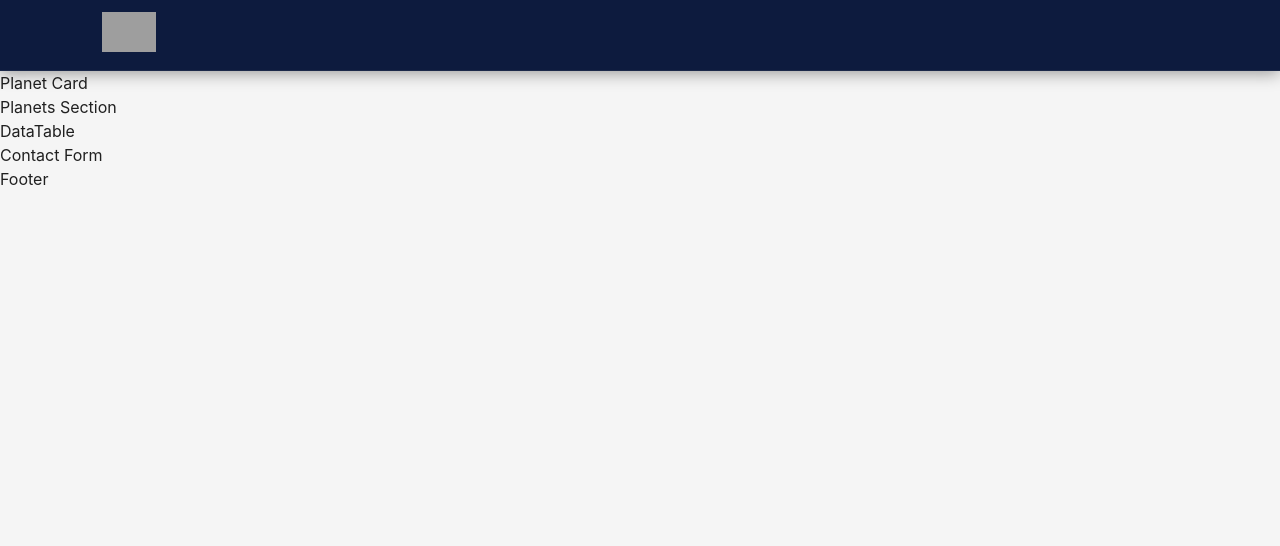
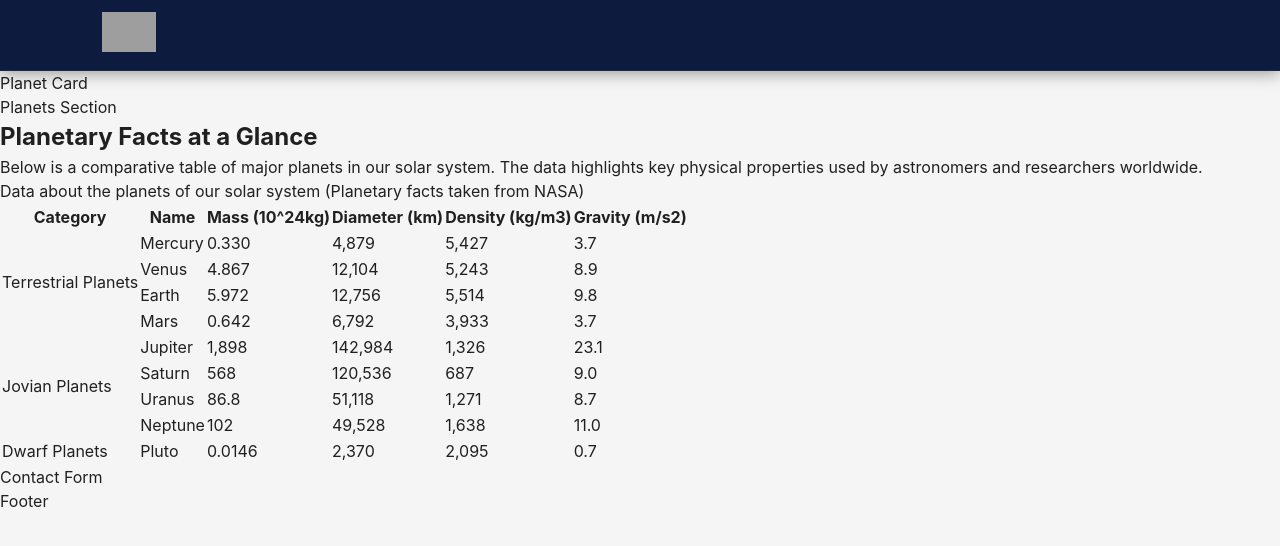
Before and after one commit to CelestialMerchant-source/TS-Academy-Novara-Cohort-Group-11-Capstone-Group, a React (Vite) app: page / in a window 1280 px wide. Shown: the top 546 px of the page. Built offline with nearby package versions, Linux system fonts and the light colour scheme; grey boxes are pictures that could not be loaded.

Commit message:
Enhance DataTable with detailed planetary facts

```diff
--- a/src/components/DataTable.jsx
+++ b/src/components/DataTable.jsx
@@ -1,5 +1,100 @@
 const DataTable = () => {
-  return <div>DataTable</div>
+  return (
+    <section className="data-table-section">
+      <h2 className="table-heading">Planetary Facts at a Glance</h2>
+      <p className="table-subheading">
+        Below is a comparative table of major planets in our solar system.
+        The data highlights key physical properties used by astronomers
+        and researchers worldwide.
+      </p>
+      <p className="table-source">
+        Data about the planets of our solar system (Planetary facts taken from NASA)
+      </p>
+
+      <div className="table-wrapper">
+        <table className="planet-table">
+          <thead>
+            <tr>
+              <th>Category</th>
+              <th>Name</th>
+              <th>Mass (10^24kg)</th>
+              <th>Diameter (km)</th>
+              <th>Density (kg/m3)</th>
+              <th>Gravity (m/s2)</th>
+            </tr>
+          </thead>
+          <tbody>
+            <tr>
+              <td rowSpan="4" className="category-cell">Terrestrial Planets</td>
+              <td>Mercury</td>
+              <td>0.330</td>
+              <td>4,879</td>
+              <td>5,427</td>
+              <td>3.7</td>
+            </tr>
+            <tr>
+              <td>Venus</td>
+              <td>4.867</td>
+              <td>12,104</td>
+              <td>5,243</td>
+              <td>8.9</td>
+            </tr>
+            <tr>
+              <td>Earth</td>
+              <td>5.972</td>
+              <td>12,756</td>
+              <td>5,514</td>
+              <td>9.8</td>
+            </tr>
+            <tr>
+              <td>Mars</td>
+              <td>0.642</td>
+              <td>6,792</td>
+              <td>3,933</td>
+              <td>3.7</td>
+            </tr>
+            <tr>
+              <td rowSpan="4" className="category-cell">Jovian Planets</td>
+              <td>Jupiter</td>
+              <td>1,898</td>
+              <td>142,984</td>
+              <td>1,326</td>
+              <td>23.1</td>
+            </tr>
+            <tr>
+              <td>Saturn</td>
+              <td>568</td>
+              <td>120,536</td>
+              <td>687</td>
+              <td>9.0</td>
+            </tr>
+            <tr>
+              <td>Uranus</td>
+              <td>86.8</td>
+              <td>51,118</td>
+              <td>1,271</td>
+              <td>8.7</td>
+            </tr>
+            <tr>
+              <td>Neptune</td>
+              <td>102</td>
+              <td>49,528</td>
+              <td>1,638</td>
+              <td>11.0</td>
+            </tr>
+            <tr>
+              <td className="category-cell">Dwarf Planets</td>
+              <td>Pluto</td>
+              <td>0.0146</td>
+              <td>2,370</td>
+              <td>2,095</td>
+              <td>0.7</td>
+            </tr>
+          </tbody>
+        </table>
+      </div>
+    </section>
+  )
 }
 
 export default DataTable
```
